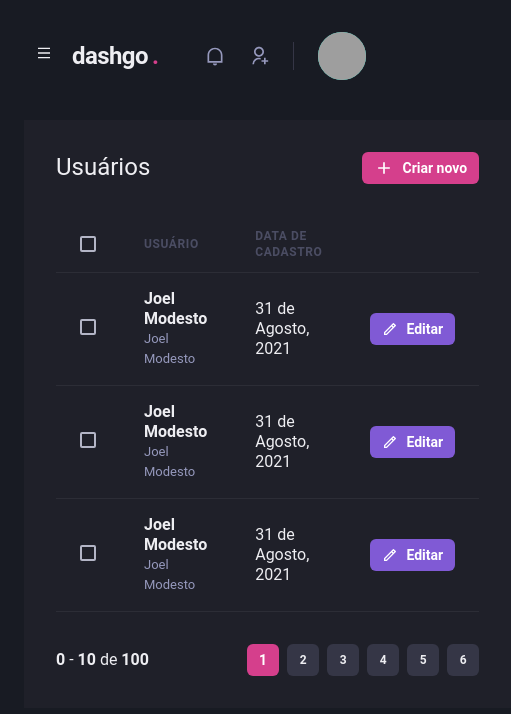
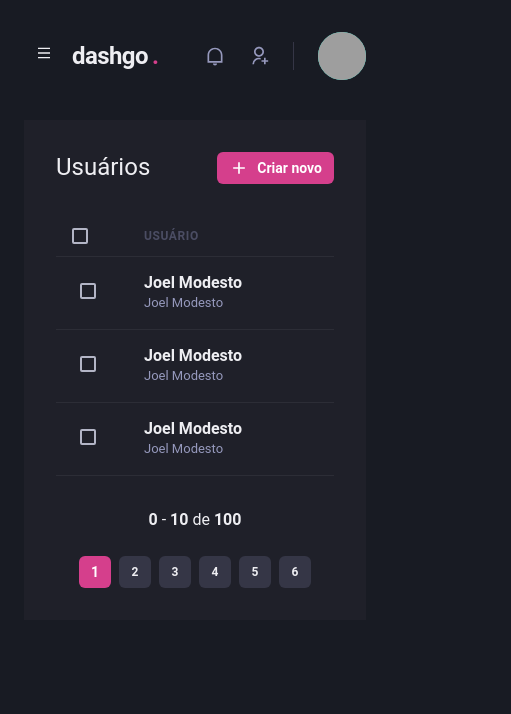
Before and after one commit to joelmss93/dashgo-ignite, a Next.js app: page /users in a window 390 px wide. Shown: the top 714 px of the page, 511 px wide, since content can reach past the window. Built offline with nearby package versions, Linux system fonts and the light colour scheme; grey boxes are pictures that could not be loaded.

Commit message:
feat: responsivity adjust

```diff
--- a/src/components/Pagination/index.tsx
+++ b/src/components/Pagination/index.tsx
@@ -1,14 +1,14 @@
-import { Stack, Button, Box } from '@chakra-ui/react';
+import { Stack, Box } from '@chakra-ui/react';
 import { PaginationItem } from './PaginationItem';
 
 export function Pagination() {
   return (
     <Stack
-      direction="row"
+      direction={['column', 'row']}
+      spacing="6"
       mt="8"
       justify="space-between"
       align="center"
-      spacing="6"
     >
       <Box>
         <strong>0</strong> - <strong>10</strong> de <strong>100</strong>
--- a/src/pages/dashboard.tsx
+++ b/src/pages/dashboard.tsx
@@ -72,13 +72,13 @@ export default function Dashboard() {
         <Sidebar />
 
         <SimpleGrid flex="1" gap="4" minChildWidth="320px" align="flex-start">
-          <Box p="8" bg="gray.800" borderRadius={8} pb="4">
+          <Box p={['6', '8']} bg="gray.800" borderRadius={8} pb="4">
             <Text fontSize="lg" mb="4">
               Inscritos da semana
             </Text>
             <Chart options={options} series={series} type="area" height={160} />
           </Box>
-          <Box p="8" bg="gray.800" borderRadius={8}>
+          <Box p={['6', '8']} bg="gray.800" borderRadius={8}>
             <Text fontSize="lg" mb="4">
               Taxa de abertura
             </Text>
--- a/src/pages/users/create.tsx
+++ b/src/pages/users/create.tsx
@@ -20,7 +20,7 @@ export default function Createuser() {
       <Flex w="100%" my="6" maxWidth={1480} mx="auto" px="6">
         <Sidebar />
 
-        <Box flex="1" br="8" bg="gray.800" p="8">
+        <Box flex="1" br="8" bg="gray.800" p={['6', '8']}>
           <Heading size="lg" fontWeight="normal">
             Criar usuário
           </Heading>
@@ -28,12 +28,12 @@ export default function Createuser() {
           <Divider my="6" borderColor="gray.700" />
 
           <VStack spacing="8">
-            <SimpleGrid minChildWidth="240px" spacing="8" w="100%">
+            <SimpleGrid minChildWidth="240px" spacing={['6', '8']} w="100%">
               <Input name="name" label="Nome completo" />
               <Input name="email" label="E-mail" />
             </SimpleGrid>
 
-            <SimpleGrid minChildWidth="240px" spacing="8" w="100%">
+            <SimpleGrid minChildWidth="240px" spacing={['6', '8']} w="100%">
               <Input name="password" type="password" label="Senha" />
               <Input
                 name="password_confirmation"
--- a/src/pages/users/index.tsx
+++ b/src/pages/users/index.tsx
@@ -12,6 +12,7 @@ import {
   Tbody,
   Td,
   Text,
+  useBreakpointValue,
 } from '@chakra-ui/react';
 import { RiAddLine, RiPencilLine } from 'react-icons/ri';
 import { Header } from '../../components/Header';
@@ -19,6 +20,11 @@ import { Pagination } from '../../components/Pagination';
 import { Sidebar } from '../../components/Sidebar';
 
 export default function UserList() {
+  const isWideVersion = useBreakpointValue({
+    base: false,
+    lg: true,
+  });
+
   return (
     <Box>
       <Header />
@@ -45,11 +51,11 @@ export default function UserList() {
           <Table colorScheme="whiteAlpha">
             <Thead>
               <Tr>
-                <Th px="6" color="gray.300" w="8">
+                <Th px={['4', '4', '6']} color="gray.300" w="8">
                   <Checkbox colorScheme="pink" />
                 </Th>
                 <Th>Usuário</Th>
-                <Th>Data de cadastro</Th>
+                {isWideVersion && <Th>Data de cadastro</Th>}
                 <Th width="8" />
               </Tr>
             </Thead>
@@ -66,8 +72,9 @@ export default function UserList() {
                     </Text>
                   </Box>
                 </Td>
-                <Td>31 de Agosto, 2021</Td>
+                {isWideVersion && <Td>31 de Agosto, 2021</Td>}
                 <Td>
+                  {isWideVersion && (
                     <Button
                       as="a"
                       size="sm"
@@ -77,6 +84,7 @@ export default function UserList() {
                     >
                       Editar
                     </Button>
+                  )}
                 </Td>
               </Tr>
               <Tr>
@@ -91,8 +99,9 @@ export default function UserList() {
                     </Text>
                   </Box>
                 </Td>
-                <Td>31 de Agosto, 2021</Td>
+                {isWideVersion && <Td>31 de Agosto, 2021</Td>}
                 <Td>
+                  {isWideVersion && (
                     <Button
                       as="a"
                       size="sm"
@@ -102,6 +111,7 @@ export default function UserList() {
                     >
                       Editar
                     </Button>
+                  )}
                 </Td>
               </Tr>
               <Tr>
@@ -116,8 +126,9 @@ export default function UserList() {
                     </Text>
                   </Box>
                 </Td>
-                <Td>31 de Agosto, 2021</Td>
+                {isWideVersion && <Td>31 de Agosto, 2021</Td>}
                 <Td>
+                  {isWideVersion && (
                     <Button
                       as="a"
                       size="sm"
@@ -127,6 +138,7 @@ export default function UserList() {
                     >
                       Editar
                     </Button>
+                  )}
                 </Td>
               </Tr>
             </Tbody>
```
Lines whose indentation alone changed are shown as unchanged.
